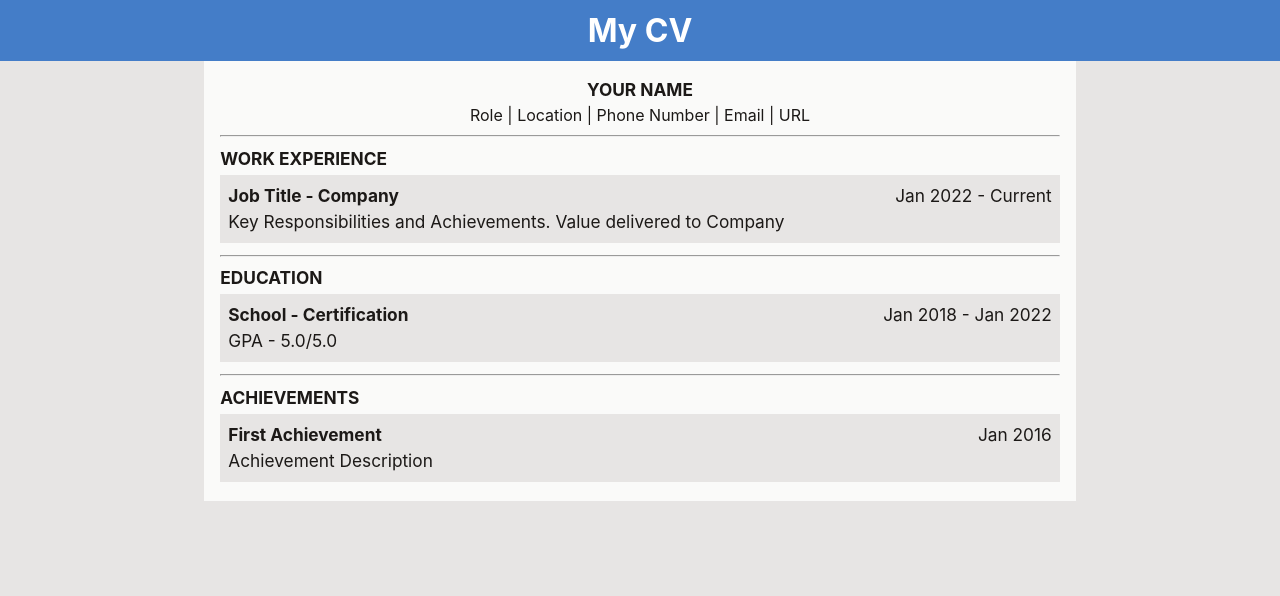
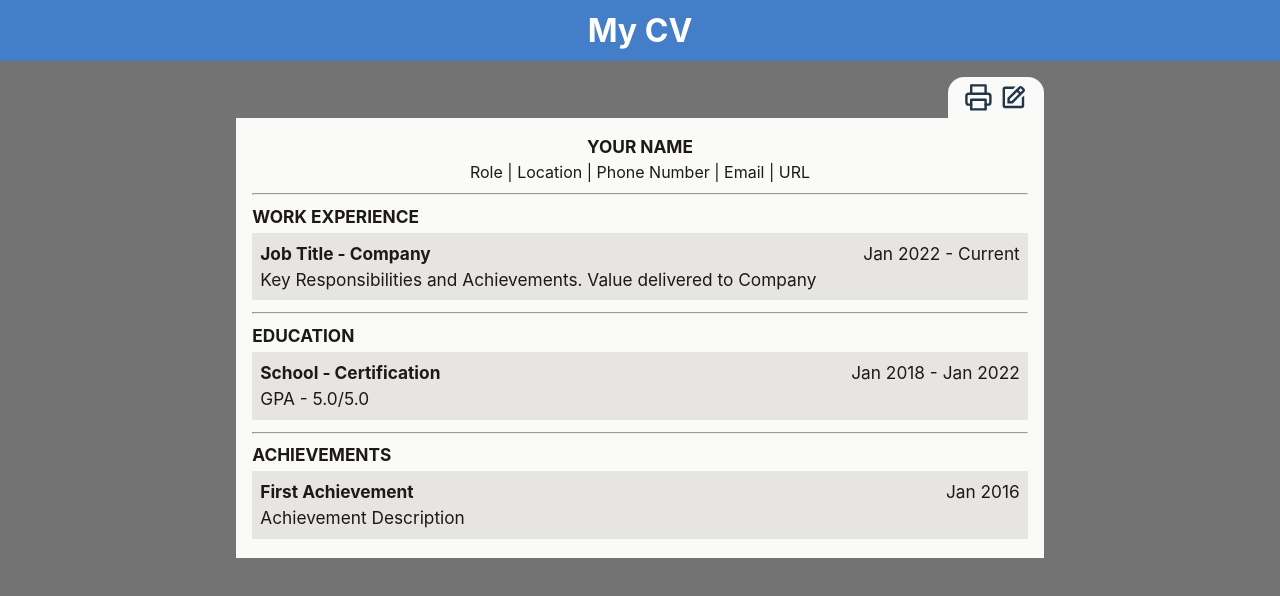
Before and after one commit to JeremyLoh/odin-project, a React (Vite) app in the folder cv/: page / in a window 1280 px wide. Shown: the top 596 px of the page. Built offline with nearby package versions, Linux system fonts and the light colour scheme.

Commit message:
feat: add cv action toolbar icons

```diff
--- a/cv/index.html
+++ b/cv/index.html
@@ -2,9 +2,8 @@
 <html lang="en">
   <head>
     <meta charset="UTF-8" />
-    <link rel="icon" type="image/svg+xml" href="/vite.svg" />
     <meta name="viewport" content="width=device-width, initial-scale=1.0" />
-    <title>Vite + React</title>
+    <title>My CV</title>
   </head>
   <body>
     <div id="root"></div>
--- a/cv/package.json
+++ b/cv/package.json
@@ -14,7 +14,8 @@
   },
   "dependencies": {
     "react": "18.3.1",
-    "react-dom": "18.3.1"
+    "react-dom": "18.3.1",
+    "react-icons": "5.2.1"
   },
   "devDependencies": {
     "@types/react": "18.3.3",
--- a/cv/src/App.jsx
+++ b/cv/src/App.jsx
@@ -1,3 +1,4 @@
+import CvAction from "./components/CvAction"
 import CvView from "./components/CvView"
 import Header from "./components/Header"
 import "./styles/App.css"
@@ -7,7 +8,10 @@ function App() {
   return (
     <>
       <Header title="My CV" />
-      <CvView />
+      <main className="cv">
+        <CvAction />
+        <CvView />
+      </main>
     </>
   )
 }
--- /dev/null
+++ b/cv/src/components/CvAction.jsx
@@ -0,0 +1,12 @@
+import "../styles/CvAction.css"
+import { FiPrinter } from "react-icons/fi"
+import { BiEdit } from "react-icons/bi"
+
+export default function CvAction() {
+  return (
+    <div className="cv-action-container">
+      <FiPrinter size="1.8em" data-cy="print-action-icon" className="icon" />
+      <BiEdit size="1.8em" data-cy="edit-action-icon" className="icon" />
+    </div>
+  )
+}
--- a/cv/src/styles/App.css
+++ b/cv/src/styles/App.css
@@ -9,7 +9,14 @@
   flex-direction: column;
   width: 100%;
   min-height: 100vh;
-  background-color: #e7e5e4;
+  background-color: #737373;
+}
+
+.cv {
+  display: flex;
+  flex-direction: column;
+  width: min(80ch, 100%);
+  margin: 0 auto;
 }
 
 .logo {
--- /dev/null
+++ b/cv/src/styles/CvAction.css
@@ -0,0 +1,15 @@
+.cv-action-container {
+  display: flex;
+  align-items: center;
+  gap: 0.4rem;
+  margin-left: auto;
+  width: fit-content;
+  background-color: #fafaf9;
+  border-radius: 16px 16px 0 0;
+  padding: 0.4rem 1rem;
+  margin-top: 1rem;
+}
+
+.icon:hover {
+  border-bottom: 1mm solid black;
+}
--- a/cv/src/styles/CvView.css
+++ b/cv/src/styles/CvView.css
@@ -2,9 +2,8 @@
   display: flex;
   flex-direction: column;
   padding: 1rem;
-  margin: 0 auto;
   background-color: #fafaf9;
-  width: min(80ch, 100%);
+  width: 100%;
   font-size: calc(1rem + 0.1vw);
   color: #1c1917;
 }
```
Also changed, not shown: 2 other files (tests, documents, lock files or other folders).
